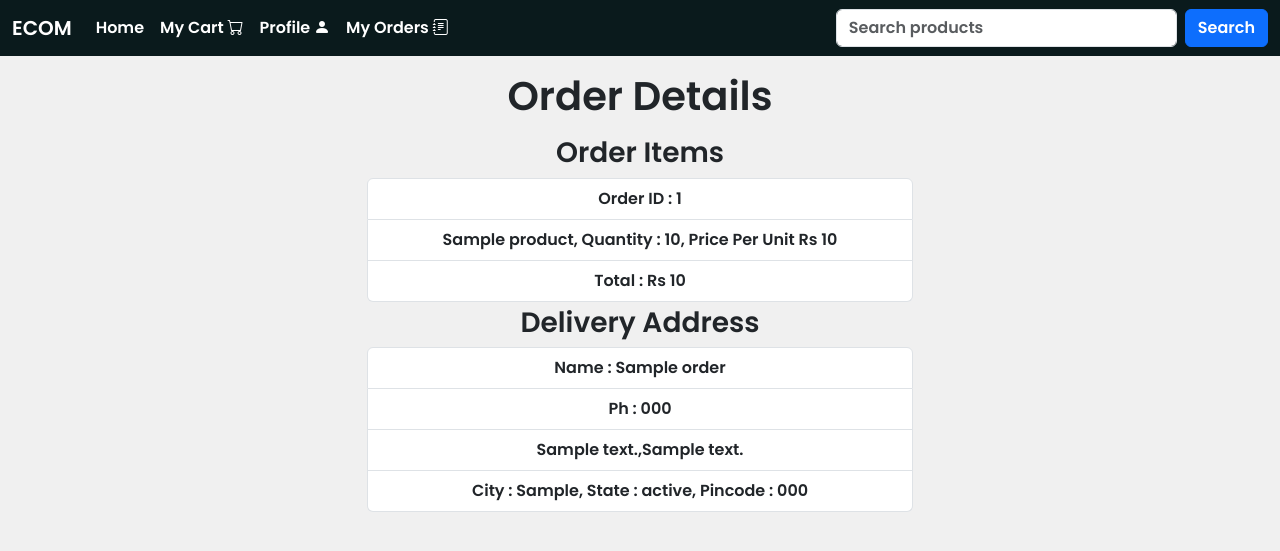
After one commit to 04rjka/django-ecommerce, a Django app: page /order-details/1/ in a window 1280 px wide. The commit adds this page. Shown: the top 551 px of the page. Run offline with Django 5.2, Linux system fonts and the light colour scheme; a user stored in the database is signed in; tables that the repository leaves empty hold one stand-in row (values such as "Sample post").

Commit message:
Add functionality to view order details.

```diff
--- /dev/null
+++ b/ecommerce/core/templates/core/order_details.html
@@ -0,0 +1,37 @@
+{% extends "base.html" %}
+
+{% block title %}Order Details{% endblock %}
+
+{% block body %}
+{% include "navbar.html" %}
+    <div class="container text-center mt-3">
+        <h1 class="mb-3">Order Details</h1>
+        <h3 class="mb-2">Order Items</h3>
+        <div class="row justify-content-center">
+            <div class="col-6">
+                <ul class="list-group mb-1">
+                    <li class="list-group-item">Order ID : {{order.pk}}</li>
+                    {% for item in order_items %}
+                    <li class="list-group-item">{{item.product.name}}, Quantity : {{item.quantity}}, Price Per Unit Rs {{item.price}}</li>
+                    {% empty %}
+                    empty
+                    {% endfor %}
+                    <li class="list-group-item">Total : Rs {{order.price}}</li>
+                    <!-- <li class="list-group-item"><a href="" class="btn btn-primary">More Details</a></li> -->
+                </ul>
+            </div>
+        </div>
+        <h3 class="mb-2">Delivery Address</h3>
+        <div class="row justify-content-center">
+            <div class="col-6">
+                <ul class="list-group mb-2">
+                    <li class="list-group-item">Name : {{order.name}}</li>
+                    <li class="list-group-item">Ph : {{order.phone}}</li>
+                    <li class="list-group-item">{{order.address_line_1}},{{order.address_line_2}}</li>
+                    <li class="list-group-item">City : {{order.city}}, State : {{order.state}}, Pincode : {{order.pincode}}</li>
+                </ul>
+
+            </div>
+        </div>
+    </div>
+{% endblock %}
--- a/ecommerce/core/templates/core/orders.html
+++ b/ecommerce/core/templates/core/orders.html
@@ -1,6 +1,6 @@
 {% extends "base.html" %}
 
-{% block title %}Order Success{% endblock %}
+{% block title %}My Orders{% endblock %}
 
 {% block body %}
 {% include "navbar.html" %}
@@ -17,7 +17,7 @@
                     empty
                     {% endfor %}
                     <li class="list-group-item">Total : Rs {{order.price}}</li>
-                    <li class="list-group-item"><a href="" class="btn btn-primary">More Details</a></li>
+                    <li class="list-group-item"><a href="{% url 'order_details' pk=order.pk %}" class="btn btn-primary">More Details</a></li>
                 </ul>
             </div>
         </div>
--- a/ecommerce/core/urls.py
+++ b/ecommerce/core/urls.py
@@ -22,4 +22,5 @@ urlpatterns = [
     path("delete-address/<int:pk>/",views.delete_address,name="delete_address"),
     path("order-success/<int:pk>/",views.order_success,name="order_success"),
     path("orders/",views.orders,name="orders"),
+    path("order-details/<int:pk>/",views.order_details,name="order_details"),
 ]
--- a/ecommerce/core/views.py
+++ b/ecommerce/core/views.py
@@ -212,3 +212,8 @@ def orders(request):
     orders = Order.objects.filter(user=request.user).prefetch_related("orderitems__product")
     # order_items = OrderItem.objects.filter(order=order).select_related("product")
     return render(request,"core/orders.html",{"orders":orders})
+
+def order_details(request,pk):
+    order = Order.objects.get(pk = pk,user=request.user)
+    order_items = OrderItem.objects.filter(order=order).select_related("product")
+    return render(request,"core/order_details.html",{"order":order,"order_items":order_items})
```
